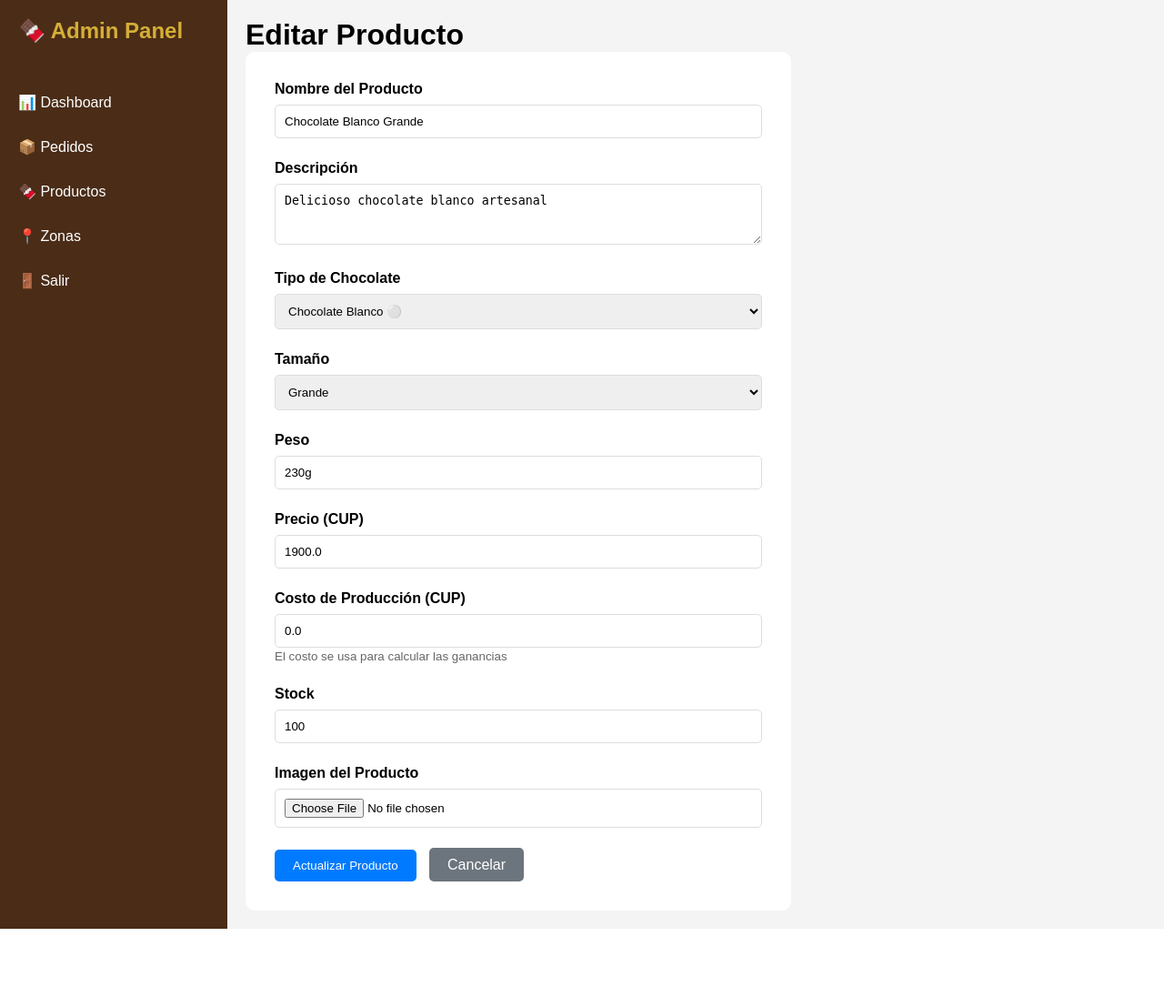
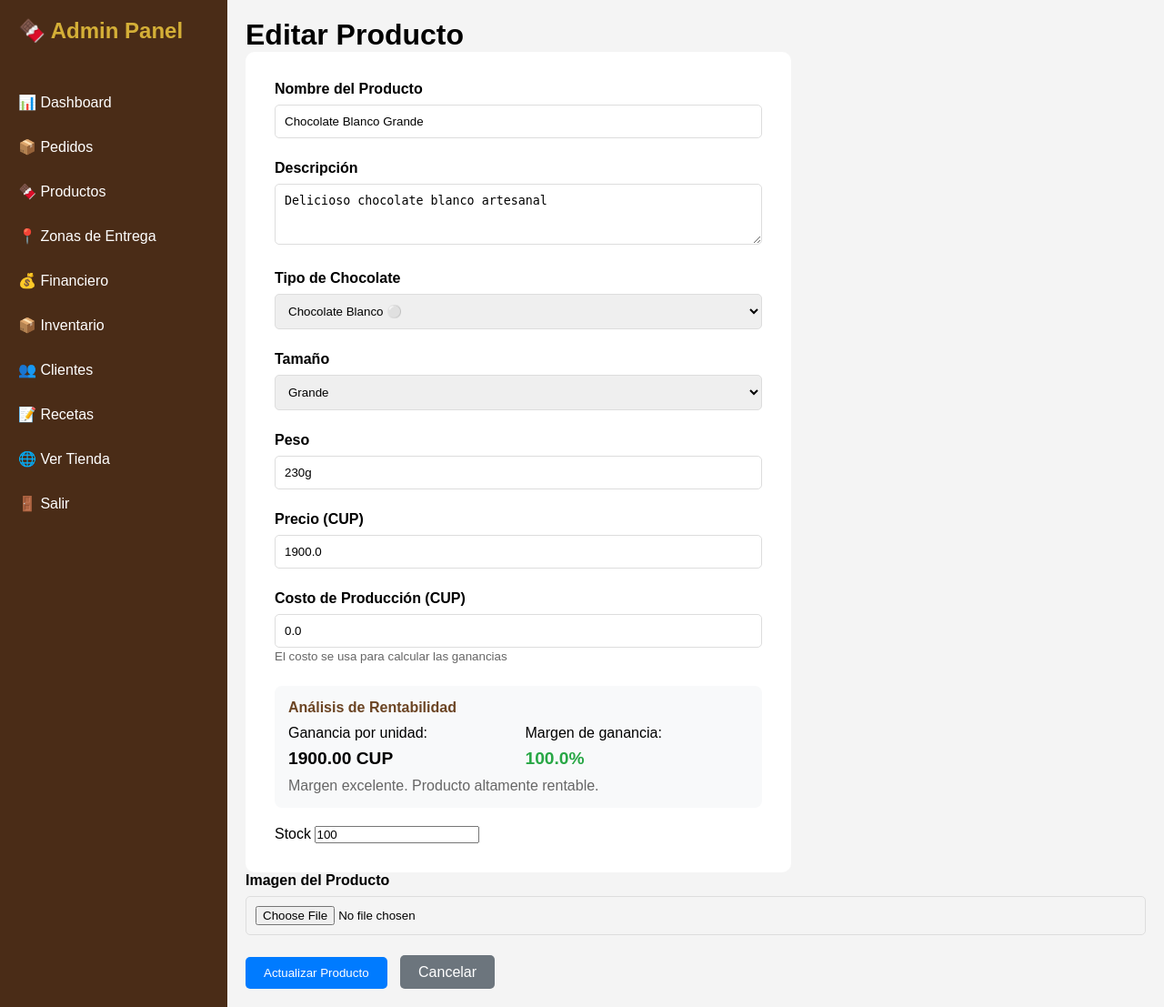
Before and after one commit to Retr0G51/chocolates-byb, a Flask app: page /admin/producto/1/editar in a window 1280 px wide. Shown: the whole page at 91% size. Before the commit the page ends 1021 px from the top, so only its background shows below. Run offline with Flask 3, Linux system fonts and the light colour scheme; the visitor is signed in with stand-in values (Sample User, id 1).

Commit message:
Update producto_form.html

```diff
--- a/templates/admin/producto_form.html
+++ b/templates/admin/producto_form.html
@@ -32,11 +32,15 @@
         <li><a href="/admin">📊 Dashboard</a></li>
         <li><a href="/admin/pedidos">📦 Pedidos</a></li>
         <li><a href="/admin/productos">🍫 Productos</a></li>
-                <li><a href="/admin/zonas">📍 Zonas</a></li>
+        <li><a href="/admin/zonas">📍 Zonas de Entrega</a></li>
+        <li><a href="/admin/financiero">💰 Financiero</a></li>
+        <li><a href="/admin/inventario">📦 Inventario</a></li>
+        <li><a href="/admin/clientes">👥 Clientes</a></li>
+        <li><a href="/admin/recetas">📝 Recetas</a></li>
+        <li><a href="/" target="_blank">🌐 Ver Tienda</a></li>
         <li><a href="/logout">🚪 Salir</a></li>
     </ul>
 </aside>
-
         <main class="main-content">
             <h1>{{ 'Editar' if producto else 'Nuevo' }} Producto</h1>
 
@@ -83,13 +87,32 @@
 
                     <div class="form-group">
                         <label>Precio (CUP)</label>
-                        <input type="number" step="0.01" name="precio" value="{{ producto.precio if producto else '' }}" required>
+                        <input type="number" step="0.01" name="precio" id="precio" value="{{ producto.precio if producto else '' }}" required>
                     </div>
+
                     <div class="form-group">
                         <label>Costo de Producción (CUP)</label>
-                        <input type="number" step="0.01" name="costo" value="{{ producto.costo if producto else '0' }}" required>
+                        <input type="number" step="0.01" name="costo" id="costo" value="{{ producto.costo if producto else '0' }}" required>
                         <small style="color: #666;">El costo se usa para calcular las ganancias</small>
                     </div>
+
+                    <div class="form-group" id="analisis-rentabilidad" style="background: #f8f9fa; padding: 15px; border-radius: 8px; margin-bottom: 20px; display: {% if producto %}block{% else %}none{% endif %};">
+                        <h4 style="color: var(--chocolate); margin-bottom: 10px;">Análisis de Rentabilidad</h4>
+                    <div style="display: grid; grid-template-columns: 1fr 1fr; gap: 15px;">
+                    <div>
+                        <label style="font-weight: normal;">Ganancia por unidad:</label>
+                    <div id="ganancia-valor" style="font-size: 1.2rem; font-weight: bold;">0 CUP</div>
+                    </div>
+                    <div>
+                        <label style="font-weight: normal;">Margen de ganancia:</label>
+                        <div id="margen-valor" style="font-size: 1.2rem; font-weight: bold;">0%</div>
+                    </div>
+                    </div>
+                    <div style="margin-top: 10px;">
+                    <div id="margen-mensaje" style="color: #666;"></div>
+                    </div>
+                    </div
+
                     <div class="form-group">
                         <label>Stock</label>
                         <input type="number" name="stock" value="{{ producto.stock if producto else '50' }}" required>
@@ -114,5 +137,50 @@
             </div>
         </main>
     </div>
+  <!-- Script para calcular la rentabilidad en tiempo real -->
+<script>
+    function calcularRentabilidad() {
+        const precio = parseFloat(document.getElementById('precio').value) || 0;
+        const costo = parseFloat(document.getElementById('costo').value) || 0;
+
+        if (precio > 0 && costo >= 0) {
+            const ganancia = precio - costo;
+            const margen = (ganancia / precio) * 100;
+
+            document.getElementById('ganancia-valor').textContent = ganancia.toFixed(2) + ' CUP';
+            document.getElementById('margen-valor').textContent = margen.toFixed(1) + '%';
+
+            let mensaje = '';
+            let colorMargen = '';
+
+            if (margen < 20) {
+                mensaje = 'ALERTA: Margen muy bajo. Se recomienda revisar el precio o reducir costos.';
+                colorMargen = '#dc3545'; // rojo
+            } else if (margen < 30) {
+                mensaje = 'Margen bajo. Considere aumentar el precio.';
+                colorMargen = '#ffc107'; // amarillo
+            } else if (margen > 70) {
+                mensaje = 'Margen excelente. Producto altamente rentable.';
+                colorMargen = '#28a745'; // verde
+            } else {
+                mensaje = 'Margen adecuado.';
+                colorMargen = '#28a745'; // verde
+            }
+
+            document.getElementById('margen-mensaje').textContent = mensaje;
+            document.getElementById('margen-valor').style.color = colorMargen;
+            document.getElementById('analisis-rentabilidad').style.display = 'block';
+        } else {
+            document.getElementById('analisis-rentabilidad').style.display = 'none';
+        }
+    }
+
+    // Agregar event listeners para recalcular cuando cambian los valores
+    document.getElementById('precio').addEventListener('input', calcularRentabilidad);
+    document.getElementById('costo').addEventListener('input', calcularRentabilidad);
+
+    // Calcular al cargar la página
+    document.addEventListener('DOMContentLoaded', calcularRentabilidad);
+</script>
 </body>
 </html>
```
Lines whose indentation alone changed are shown as unchanged.
